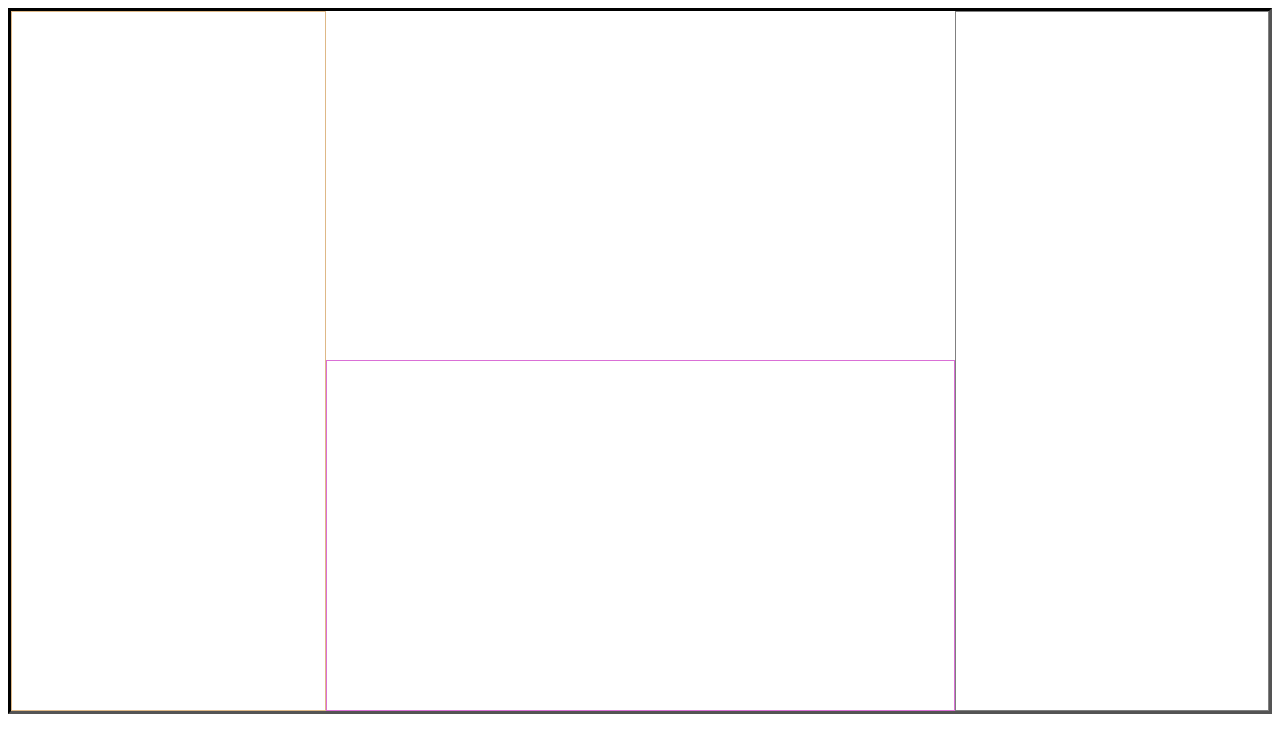
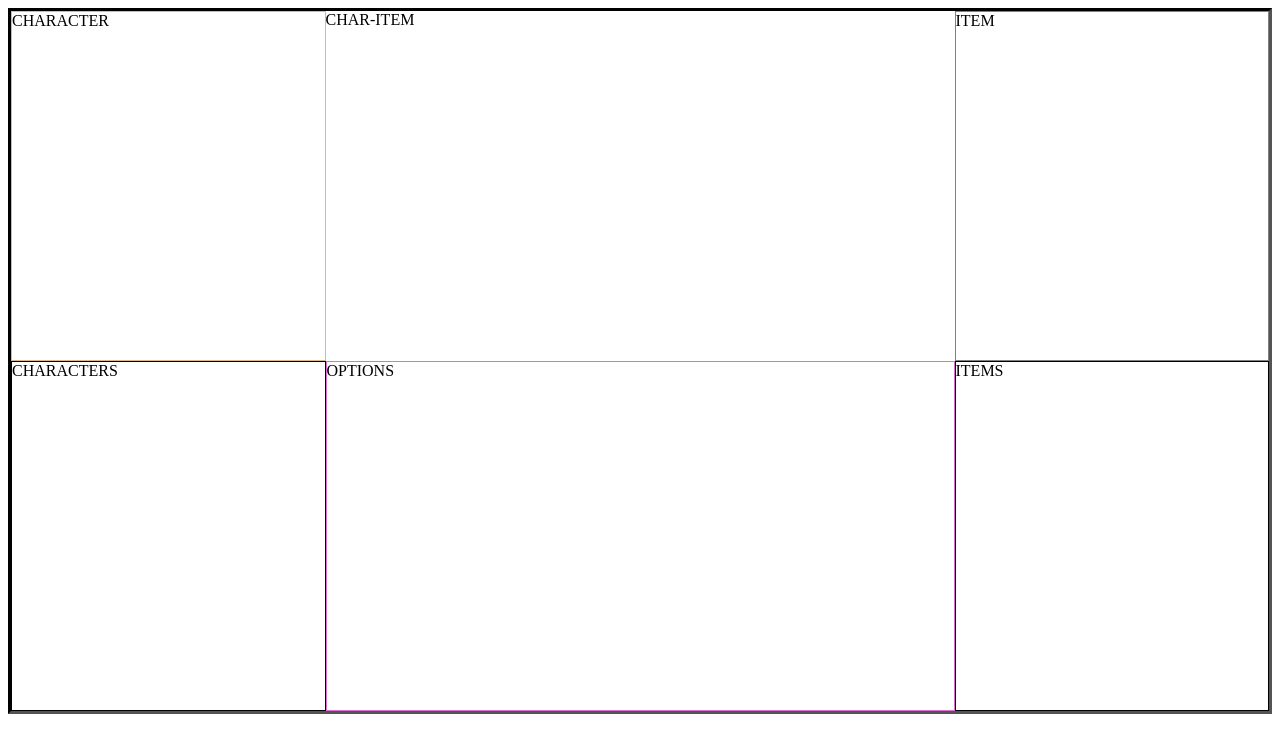
Before and after one commit to SteamedMilkBun/mvp2, a website: page public/index.html in a window 1280 px wide. Drawn offline with nearby package versions, Linux system fonts and the light colour scheme; no server answers.

Commit message:
show chars on front end

```diff
--- a/public/app.js
+++ b/public/app.js
@@ -2,3 +2,25 @@ const $charContainer = $('#character-container');
 const $itemContainer = $('#item-container');
 const $optionsContainer = $('#options-container');
 const $charItemContainer = $('#char-item-container');
+const $listChar = $('#list-char');
+const $listItem = $('#list-item');
+
+const showAllChar = () => {
+    fetch("character")
+    .then((result) => {
+        result.json();
+    })
+    .then((chars) => {
+        for(let char of chars.rows) {
+            const $charDiv = $(`<div>${char.char_name}</div>`)
+                            .addclass('char-div');
+            $listChar.append($charDiv);
+        }
+    })
+    .catch((err) => {
+        console.log(err);
+        res.sendStatus(500);
+    })
+}
+
+showAllChar();
--- a/public/index.html
+++ b/public/index.html
@@ -10,10 +10,13 @@
 </head>
 <body>
     <div class="main-container">
-        <div id="character-container"></div>
-        <div id="item-container"></div>
-        <div id="char-item"></div>
-        <div id="options-container"></div>
+        <div id="character-container">CHARACTER</div>
+        <div id="item-container">ITEM</div>
+        <div id="char-item">CHAR-ITEM</div>
+        <div id="options-container">OPTIONS
+        </div>
+        <div id="list-char">CHARACTERS</div>
+        <div id="list-item">ITEMS</div>
     </div>
 </body>
 </html>
--- a/public/styles.css
+++ b/public/styles.css
@@ -4,7 +4,7 @@
     grid-template-rows: auto;
     grid-template-areas:
         "character char-item-container item"
-        "character options item";
+        "list-char options list-item";
     border-style: inset;
     border-color: black;
     border-width: 3px;
@@ -31,6 +31,7 @@
 
 #options-container {
     grid-area:  options;
+    display: block;
     border-style: solid;
     border-color: orchid;
     border-width: 1px;
@@ -39,7 +40,7 @@
 }
 
 #char-item-container {
-    grid-area:  options;
+    grid-area:  list-item;
     display: grid;
     border-style: solid;
     border-color: orange;
@@ -47,3 +48,27 @@
     height: auto;
     width: auto;
 }
+
+#list-char {
+    grid-area:  list-char;
+    display: grid;
+    border-style: solid;
+    border-color: black;
+    border-width: 1px;
+    height: auto;
+    width: auto;
+}
+
+#list-item {
+    grid-area:  list-item;
+    display: grid;
+    border-style: solid;
+    border-color: black;
+    border-width: 1px;
+    height: auto;
+    width: auto;
+}
+
+.char-div {
+
+}
```
